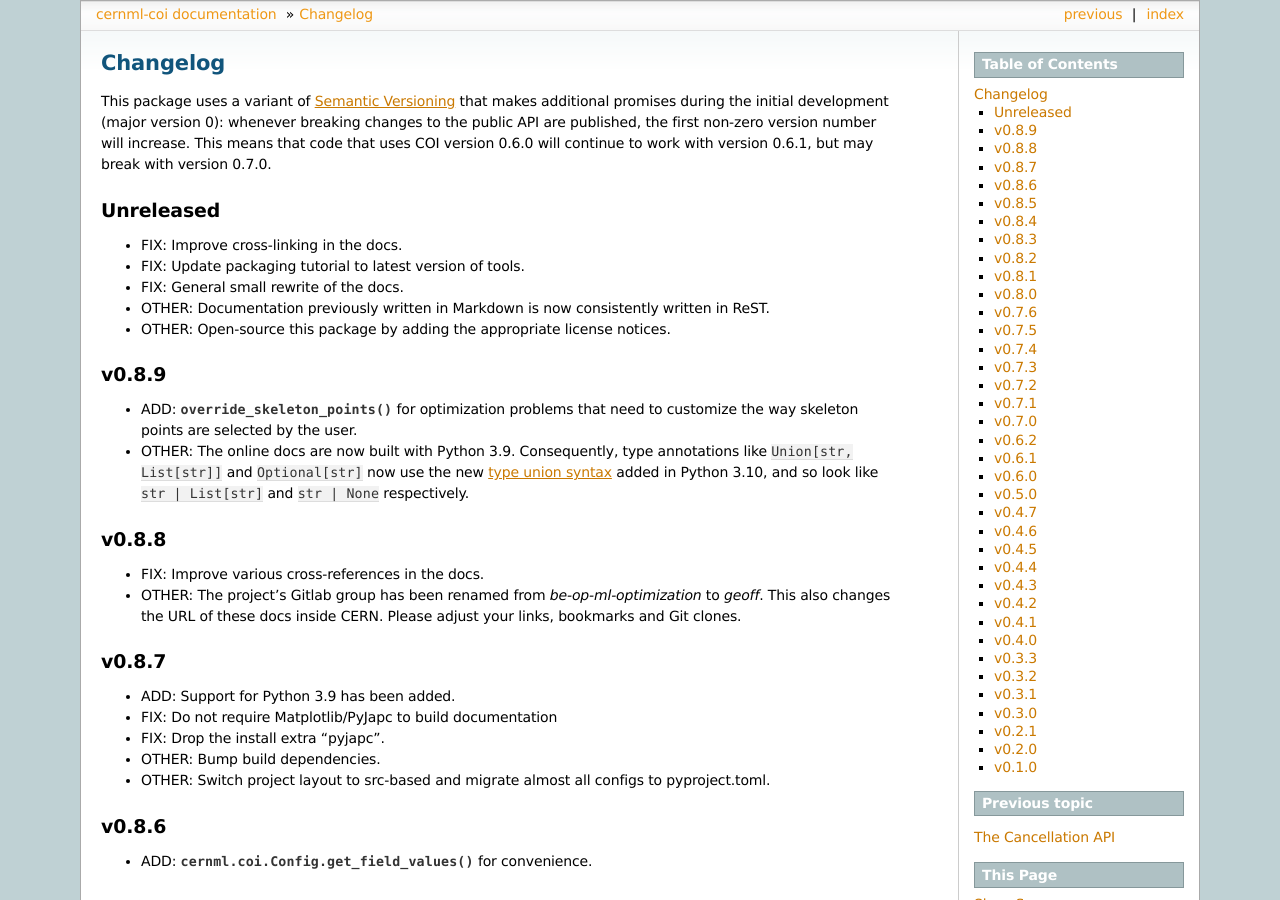
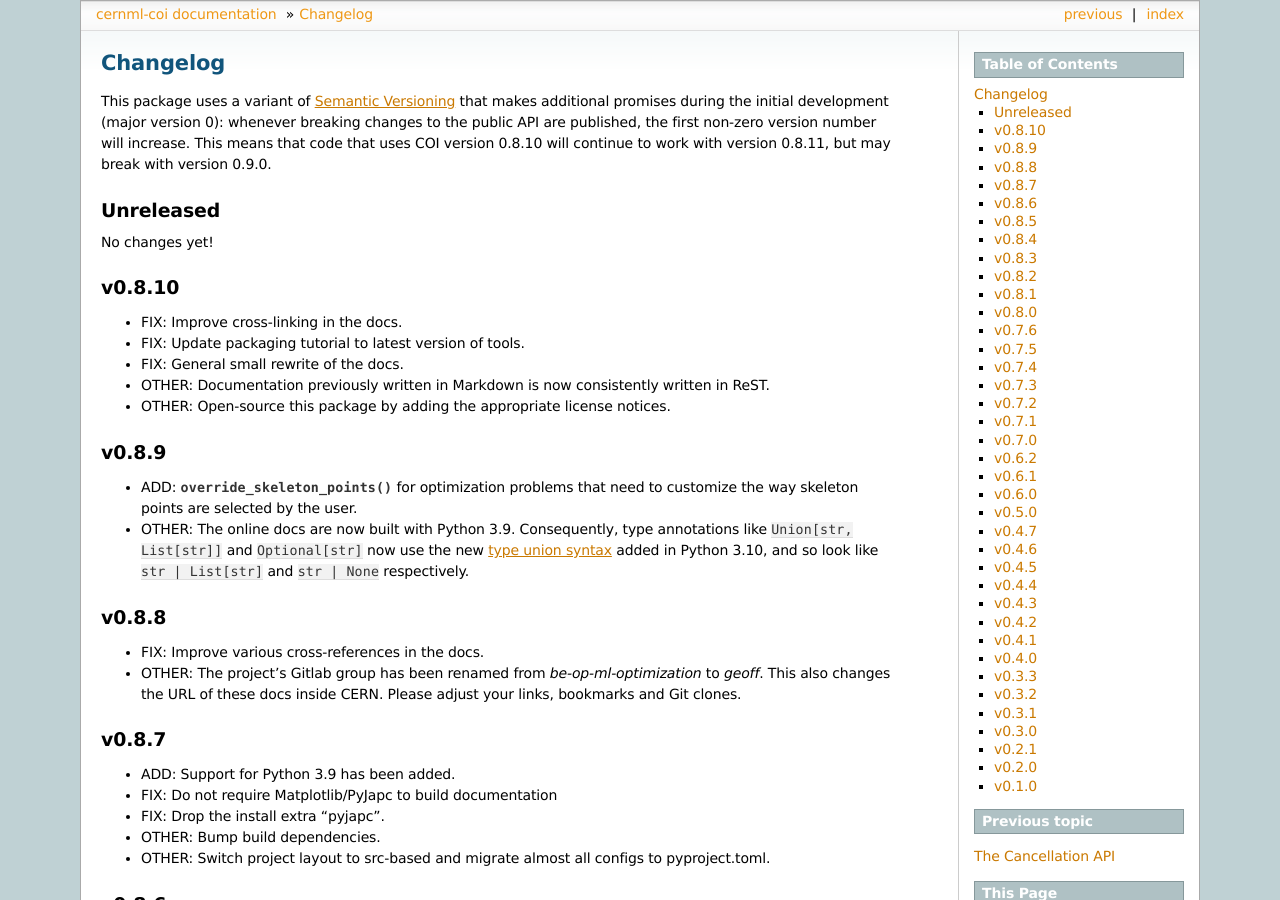
Before and after one commit to geoff-project/coi, a Sphinx documentation site: the page built from docs/changelog.rst, in a window 1280 px wide and 900 px high. Built offline with Sphinx 7.4.7, drawn with Linux system fonts in a browser that asks for light colours; the version number could not be read and is left out.

Commit message:
Bump version.

```diff
--- a/docs/changelog.rst
+++ b/docs/changelog.rst
@@ -13,13 +13,18 @@ Changelog
 This package uses a variant of `Semantic Versioning`_ that makes additional
 promises during the initial development (major version 0): whenever breaking
 changes to the public API are published, the first non-zero version number will
-increase. This means that code that uses COI version 0.6.0 will continue to
-work with version 0.6.1, but may break with version 0.7.0.
+increase. This means that code that uses COI version 0.8.10 will continue to
+work with version 0.8.11, but may break with version 0.9.0.
 
 .. _Semantic Versioning: https://semver.org/
 
 Unreleased
 ----------
+
+No changes yet!
+
+v0.8.10
+-------
 
 - FIX: Improve cross-linking in the docs.
 - FIX: Update packaging tutorial to latest version of tools.
```
